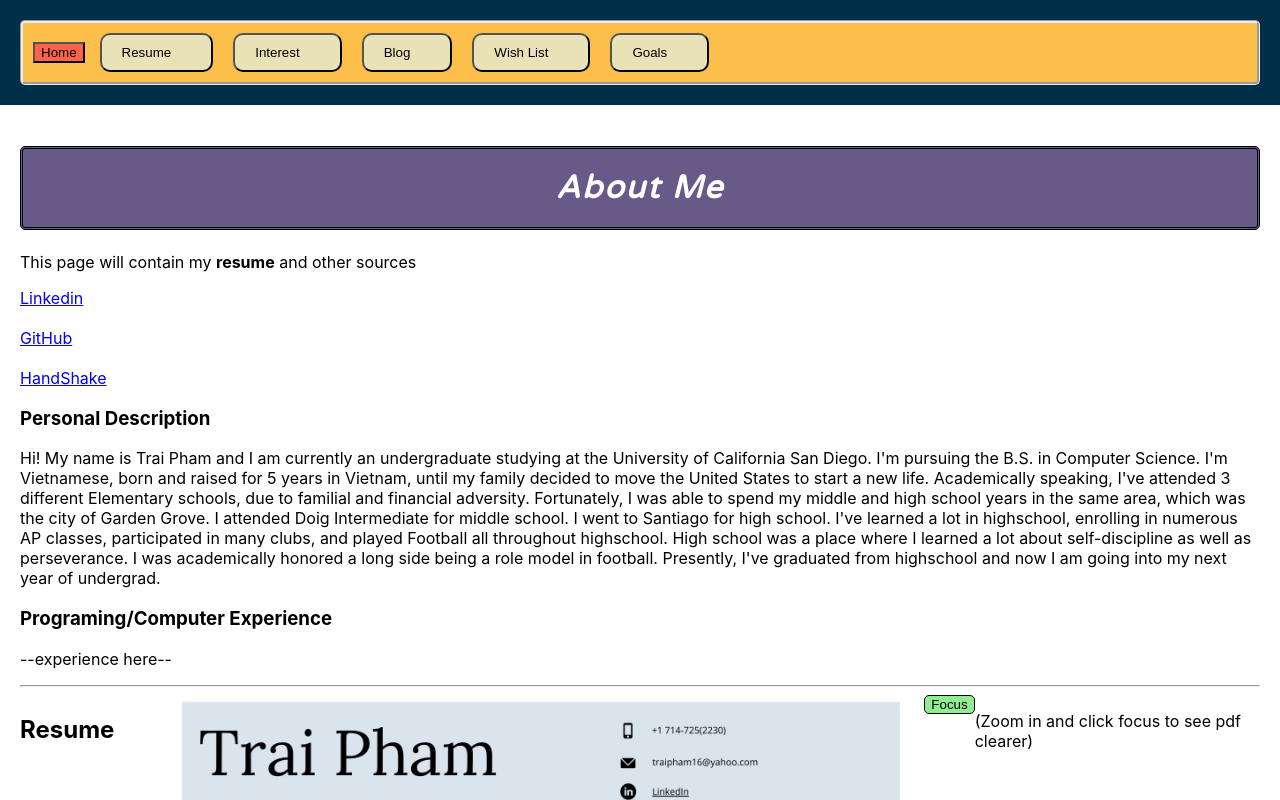
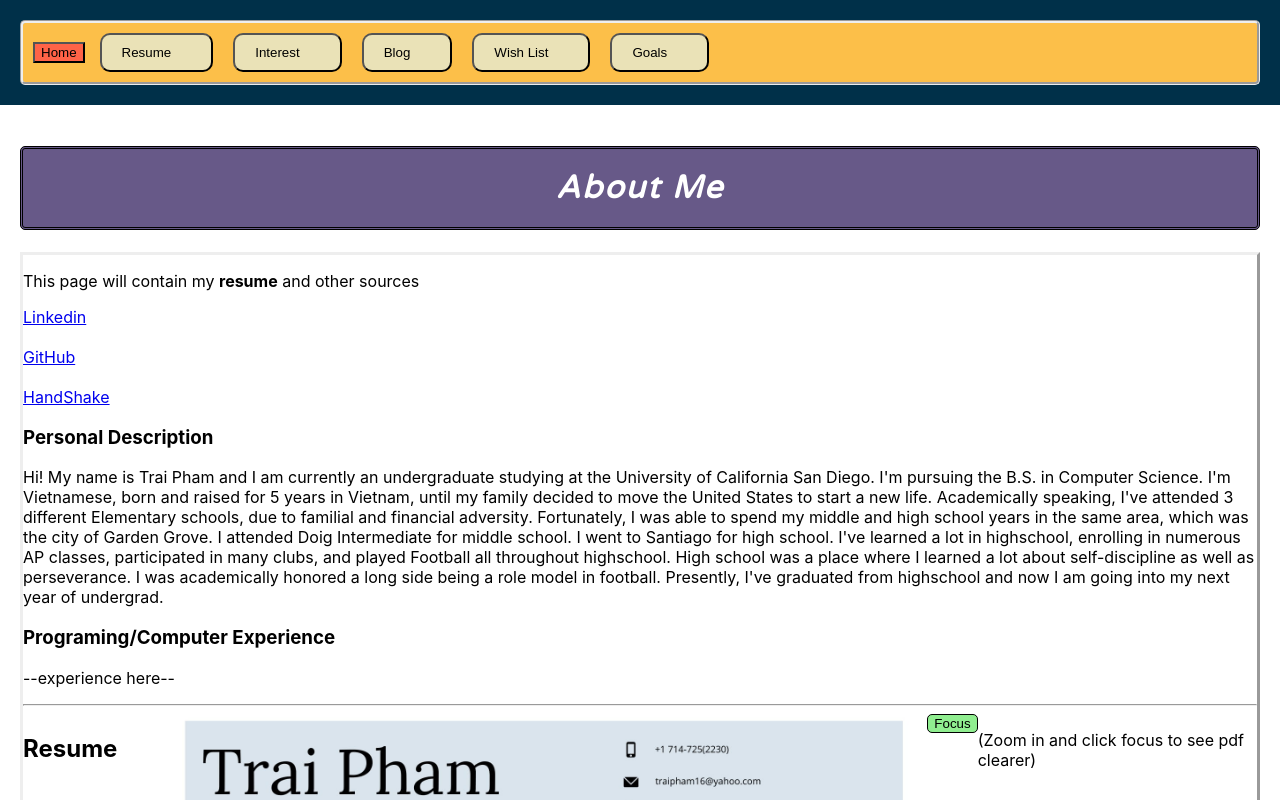
Before and after one commit to traipham/my-website, a React (Create React App) app in the folder client/: page /resume in a window 1280 px wide. Shown: the top 800 px of the page. Built offline with nearby package versions, Linux system fonts and the light colour scheme; the HTML template or start-up script is replaced by a standard one.

Commit message:
resume page border design

```diff
--- a/client/src/components/resume/resume.js
+++ b/client/src/components/resume/resume.js
@@ -38,9 +38,10 @@ class Resume extends React.Component {
         return (
             <div className={styles.page}>
                 <h1 className={styles["header"]}>About Me</h1>
+                <div className={styles['page-container']}>
                     <p>This page will contain my <b>resume</b> and other sources</p>
-                {Linkedin}<br/><br/>
-                {GitHub}<br/><br/>
+                    {Linkedin}<br /><br />
+                    {GitHub}<br /><br />
                     {HandShake}
                     <h3>Personal Description</h3>
                     <p id="my-description">
@@ -58,7 +59,7 @@ class Resume extends React.Component {
                     <hr id="h-line"></hr>
                     <div className={styles.container} id='container'>
                         <h2 id={styles['resume-header']}>Resume</h2>
-                    <img src={NewResume} id={styles['resumePdf']} alt="resume" width="750px" height="980px"/>
+                        <img src={NewResume} id={styles['resumePdf']} alt="resume" width="750px" height="980px" />
                         {/* <DisplayResume/> */}
                         <button type='button' className={styles['focus-btn']} id='focus-btn' onClick={this.focusFunc}>Focus</button>
                         <p>(Zoom in and click focus to see pdf clearer)</p>
@@ -66,6 +67,7 @@ class Resume extends React.Component {
                     <button type="button" className="upload-btn" >Upload</button>
                     <button type="button" className="download-btn">Download</button>
                 </div>
+            </div>
         )
     }
 }
--- a/client/src/components/resume/resume.module.css
+++ b/client/src/components/resume/resume.module.css
@@ -1,6 +1,10 @@
 .page {
     background-color: rgba(255, 255, 255, 0.808) ;
     padding: 20px;
+}
+
+.page-container{
+    border-style: outset;
 }
 
 .container{
```
Lines whose indentation alone changed are shown as unchanged.
